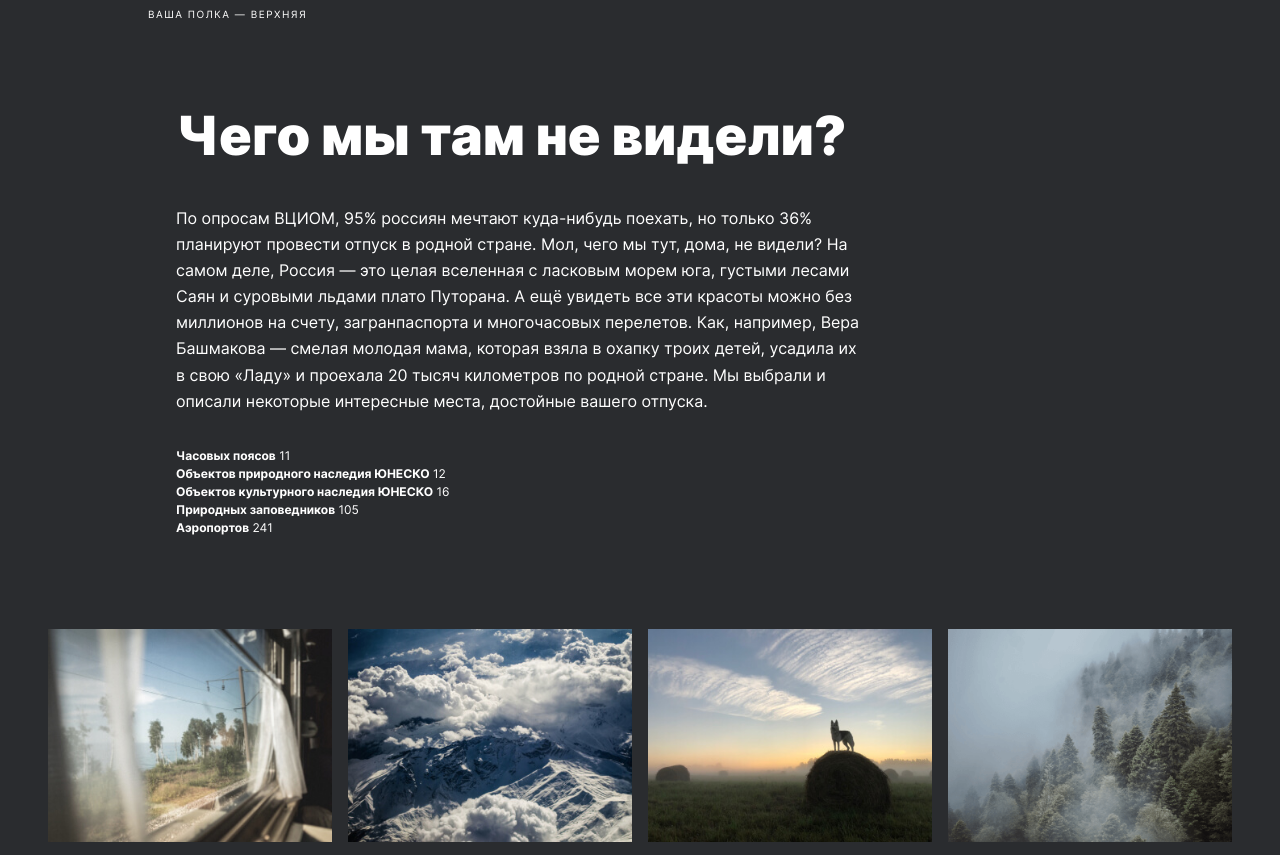
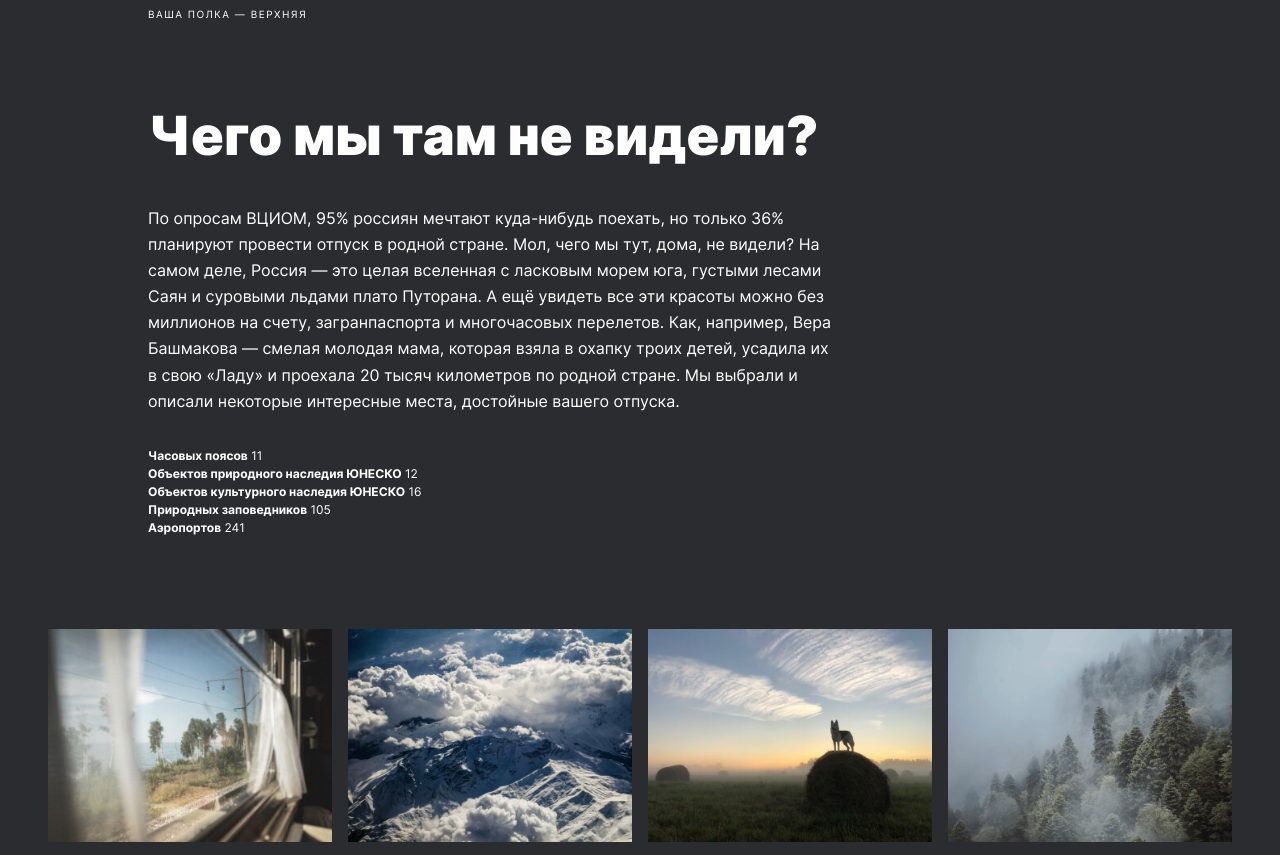
Before and after one commit to zilov/russian-travel, a plain HTML site: page index.html in a window 1280 px wide. Shown: the part 1121-1976 px from the top of the page. Drawn offline with Linux system fonts and the light colour scheme.

Commit message:
change intro margins

```diff
--- a/blocks/intro/intro.css
+++ b/blocks/intro/intro.css
@@ -1,17 +1,22 @@
 .intro {
-  /* min-width: 288px; */
-  max-width: 984px;
+  max-width: 288px;
   padding: 0;
   display: flex;
   flex-direction: column;
-  justify-content: center;
-  align-items: flex-start;
-  margin: 0 16px 64px;
+  margin: 0 auto 64px;
+}
+
+
+@media screen and (min-width: 425px) {
+  .intro {
+    max-width: 360px;
+  }
 }
 
 @media screen and (min-width: 768px) {
   .intro {
-    margin: 0 24px 88px;
+    margin: 0 auto 88px;
+    max-width: 720px;
   }
 }
 
@@ -20,5 +25,12 @@
   .intro {
     margin: 0 auto 92px;
     max-width: 928px;
+    align-items: baseline;
   }
 }
+
+@media screen and (min-width: 1280px) {
+  .intro {
+    max-width: 984px;
+  }
+}
```
